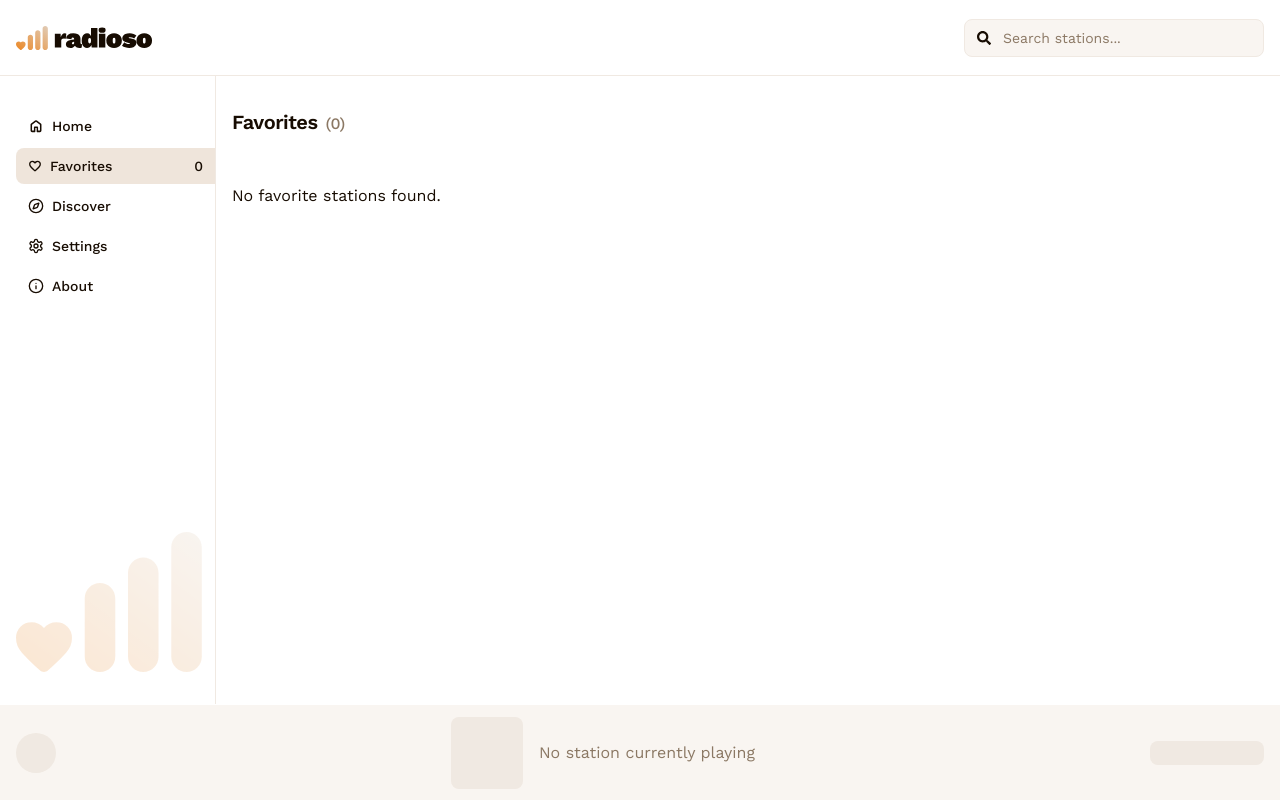
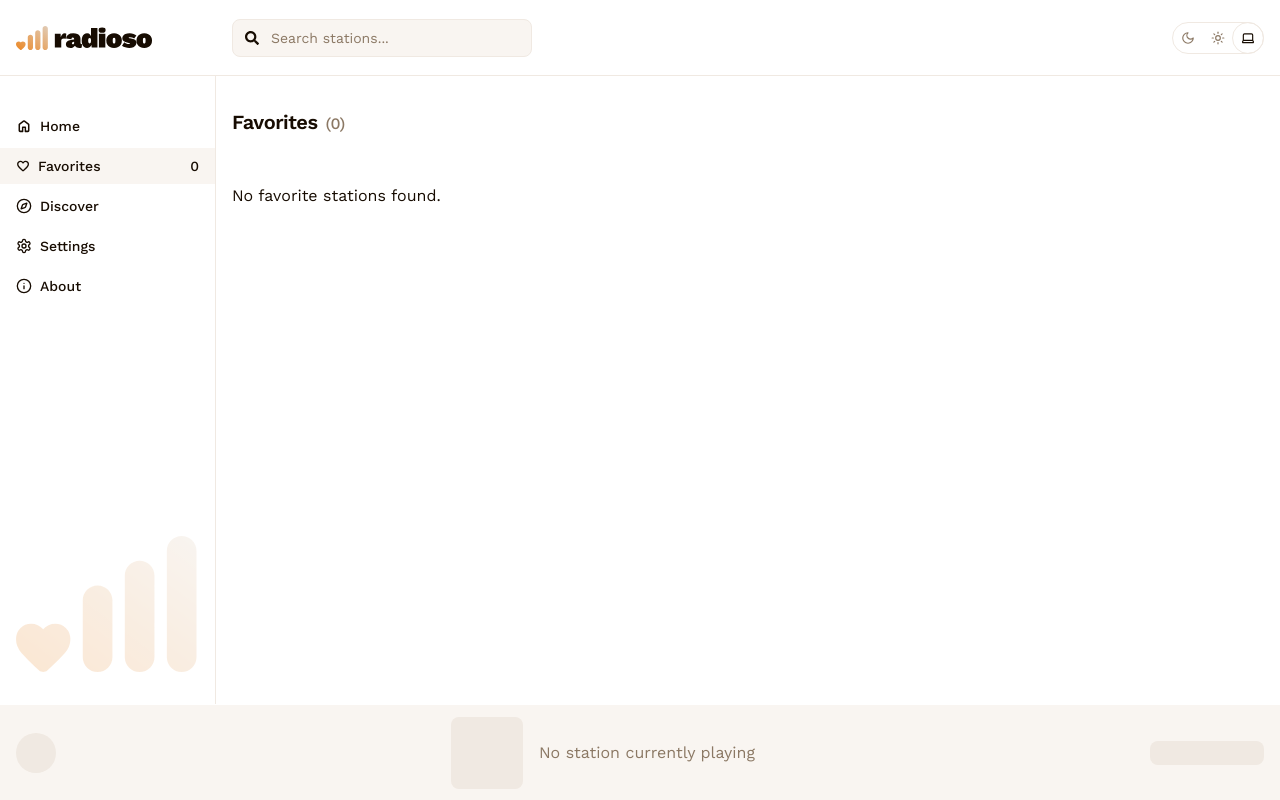
Before and after one commit to Rich1997/radioso, a React (Vite) app: page /favorites in a window 1280 px wide. Built offline with nearby package versions, Linux system fonts and the light colour scheme.

Commit message:
Update to new desktop UI, add theme toggle for desktop, other minor tweaks

```diff
--- a/src/components/Layout.tsx
+++ b/src/components/Layout.tsx
@@ -9,21 +9,21 @@ export const Layout: React.FC = () => {
     return (
         <div className="relative flex min-h-patch flex-col bg-background">
             <div className="flex flex-1 flex-col">
-                <div className="max-w-7xl container mx-auto sticky top-0 z-10">
+                <div className="sticky top-0 z-10 w-full">
                     <Topbar />
                     <div className="bg-gradient-to-b from-background to-transparent w-full h-5 -mb-5 relative sm:hidden block" />
                 </div>
                 <div className="bg-border sticky top-[75px] h-[1px] z-20 sm:block hidden" />
-                <div className="max-w-7xl flex gap-4 flex-1 container mx-auto sm:px-4 px-0">
+                <div className="flex gap-4 flex-1 sm:pr-4 pr-0">
                     <Sidebar />
-                    <div className="sm:max-w-[calc(100%-216px)] w-full">
+                    <div className="sm:max-w-[calc(100%-232px)] max-w-full mx-auto sm:w-[1240px] w-full">
                         <Outlet />
                     </div>
                 </div>
             </div>
             <footer className="sticky bottom-0 bg-muted z-30 w-full">
                 <div className="bg-gradient-to-t from-background to-transparent w-full h-8 -mt-8 relative sm:hidden block" />
-                <div className="max-w-7xl container sm:h-[95px] h-[84px] sm:px-0 w-full mx-auto">
+                <div className="sm:h-[95px] h-[84px] sm:px-0 w-full">
                     <NowPlaying />
                 </div>
                 <BottomNav />
--- a/src/components/Search.tsx
+++ b/src/components/Search.tsx
@@ -16,11 +16,7 @@ const Search: React.FC = () => {
         navigate(`/search/${encodeURIComponent(term)}`);
     };
 
-    return (
-        <>
-            <Searchbar onSearch={handleSearch} placeholder="Search stations..." />
-        </>
-    );
+    return <Searchbar onSearch={handleSearch} placeholder="Search stations..." />;
 };
 
 export default Search;
--- a/src/components/Searchbar.tsx
+++ b/src/components/Searchbar.tsx
@@ -22,7 +22,7 @@ export const Searchbar: React.FC<SearchProps> = ({ onSearch, placeholder = "Ente
     };
 
     return (
-        <div className="flex gap-3 bg-muted border focus-visible:outline-none focus-visible:ring-2 focus-visible:ring-ring focus-visible:ring-offset-2 sm:rounded-lg rounded-full min-w-[230px] w-full sm:w-[300px]">
+        <div className="flex gap-3 bg-muted border focus-visible:outline-none focus-visible:ring-2 focus-visible:ring-ring focus-visible:ring-offset-2 sm:rounded-lg rounded-full min-w-[230px] w-full md:w-[300px]">
             <Button onClick={handleSearch} variant="ghost" size="oo" className="sm:pl-3 pl-4">
                 <FaSearch />
             </Button>
--- a/src/components/Sidebar.tsx
+++ b/src/components/Sidebar.tsx
@@ -9,19 +9,17 @@ const Sidebar = () => {
     const { favorites } = useRadioContext();
 
     return (
-        <aside className="sticky top-[76px] h-[calc(100dvh-172px)] hidden shrink-0 sm:sticky sm:block py-8 border-r w-[200px] select-none">
+        <aside className="sticky top-[76px] h-[calc(100dvh-172px)] hidden shrink-0 sm:sticky sm:block py-8 border-r w-[216px] select-none">
             <nav className="h-full scrollarea mb-4 overflow-y-auto overflow-x-hidden">
                 <div className="flex flex-col items-stretch gap-6 justify-between h-full">
                     <div className="flex flex-col gap-1 text-sm font-medium">
                         <NavLink
                             to="/"
                             className={({ isActive }) =>
-                                isActive
-                                    ? "bg-secondary/50 rounded-l-lg hover:bg-secondary/70"
-                                    : "hover:bg-muted rounded-l-lg"
+                                isActive ? "bg-muted hover:bg-secondary/40" : "hover:bg-secondary/40"
                             }
                         >
-                            <div className="flex gap-2 h-9 py-2 px-3 items-center">
+                            <div className="flex gap-2 h-9 py-2 px-4 items-center">
                                 <HomeIcon size={16} />
                                 <div className="flex items-center gap-2 text-sm">Home</div>
                             </div>
@@ -29,12 +27,10 @@ const Sidebar = () => {
                         <NavLink
                             to="/favorites"
                             className={({ isActive }) =>
-                                isActive
-                                    ? "bg-secondary/50 rounded-l-lg hover:bg-secondary/70"
-                                    : "hover:bg-muted rounded-l-lg"
+                                isActive ? "bg-muted hover:bg-secondary/40" : "hover:bg-secondary/40"
                             }
                         >
-                            <div className="flex gap-2 h-9 py-2 px-3 items-center">
+                            <div className="flex gap-2 h-9 py-2 px-4 items-center">
                                 <FavoriteIcon size={16} />
                                 <div className="flex items-center gap-2 text-sm justify-between w-full">
                                     <div>Favorites</div>
@@ -45,12 +41,10 @@ const Sidebar = () => {
                         <NavLink
                             to="/discover"
                             className={({ isActive }) =>
-                                isActive
-                                    ? "bg-secondary/50 rounded-l-lg hover:bg-secondary/70"
-                                    : "hover:bg-muted rounded-l-lg"
+                                isActive ? "bg-muted hover:bg-secondary/40" : "hover:bg-secondary/40"
                             }
                         >
-                            <div className="flex gap-2 h-9 py-2 px-3 items-center">
+                            <div className="flex gap-2 h-9 py-2 px-4 items-center">
                                 <Compass size={16} />
                                 <div className="flex items-center gap-2 text-sm">Discover</div>
                             </div>
@@ -58,12 +52,10 @@ const Sidebar = () => {
                         <NavLink
                             to="/settings"
                             className={({ isActive }) =>
-                                isActive
-                                    ? "bg-secondary/50 rounded-l-lg hover:bg-secondary/70"
-                                    : "hover:bg-muted rounded-l-lg"
+                                isActive ? "bg-muted hover:bg-secondary/40" : "hover:bg-secondary/40"
                             }
                         >
-                            <div className="flex gap-2 h-9 py-2 px-3 items-center">
+                            <div className="flex gap-2 h-9 py-2 px-4 items-center">
                                 <Settings size={16} />
                                 <div className="flex items-center gap-2 text-sm">Settings</div>
                             </div>
@@ -71,19 +63,17 @@ const Sidebar = () => {
                         <NavLink
                             to="/about"
                             className={({ isActive }) =>
-                                isActive
-                                    ? "bg-secondary/50 rounded-l-lg hover:bg-secondary/70"
-                                    : "hover:bg-muted rounded-l-lg"
+                                isActive ? "bg-muted hover:bg-secondary/40" : "hover:bg-secondary/40"
                             }
                         >
-                            <div className="flex gap-2 h-9 py-2 px-3 items-center">
+                            <div className="flex gap-2 h-9 py-2 px-4 items-center">
                                 <Info size={16} />
                                 <div className="flex items-center gap-2 text-sm">About</div>
                             </div>
                         </NavLink>
                     </div>
-                    <div className="opacity-20">
-                        <SidebarLogo height={140} />
+                    <div className="opacity-20 px-4">
+                        <SidebarLogo height={136} />
                     </div>
                 </div>
             </nav>
--- /dev/null
+++ b/src/components/ThemeSwitcher.tsx
@@ -0,0 +1,43 @@
+import { Moon, Sun, Laptop } from "lucide-react";
+import { useTheme } from "@/context/ThemeContext";
+import { useEffect, useState } from "react";
+
+type Theme = "light" | "dark" | "system";
+
+export default function ThemeSwitcher() {
+    const { setTheme, theme } = useTheme();
+    const [mounted, setMounted] = useState(false);
+
+    useEffect(() => setMounted(true), []);
+
+    if (!mounted) {
+        return null;
+    }
+
+    const options: { value: Theme; icon: React.ReactNode }[] = [
+        { value: "dark", icon: <Moon size={14} /> },
+        { value: "light", icon: <Sun size={14} /> },
+        { value: "system", icon: <Laptop size={14} /> },
+    ];
+
+    return (
+        <div className="flex items-center justify-center h-8">
+            <div className="bg-background rounded-full flex border h-full w-full">
+                {options.map((option) => (
+                    <button
+                        key={option.value}
+                        onClick={() => setTheme(option.value.toLowerCase() as Theme)}
+                        className={`p-2 rounded-full ${
+                            theme === option.value
+                                ? "outline outline-1 outline-border text-foreground"
+                                : "hover:text-foreground text-muted-foreground"
+                        }`}
+                        aria-label={`Set theme to ${option.value}`}
+                    >
+                        {option.icon}
+                    </button>
+                ))}
+            </div>
+        </div>
+    );
+}
--- a/src/components/Topbar.tsx
+++ b/src/components/Topbar.tsx
@@ -1,17 +1,21 @@
 import Logo from "./assets/Logo";
 import MobileLogo from "./assets/MobileLogo";
 import Search from "./Search";
+import ThemeSwitcher from "./ThemeSwitcher";
 
 const Topbar = () => {
     return (
         <div className="flex gap-4 bg-background w-full justify-between sm:items-center px-4 sm:py-4 pt-6 pb-4 items-center sm:h-[75px] h-[90px]">
-            <div className="hidden sm:block">
+            <div className="hidden sm:block min-w-[200px]">
                 <Logo height={24} primaryColor="hsl(var(--primary))" secondaryColor="hsl(var(--secondary))" />
             </div>
             <div className="sm:hidden block">
                 <MobileLogo height={24} />
             </div>
-            <Search />
+            <div className="flex items-center justify-between sm:max-w-[calc(100%-200px)] max-w-full mx-auto sm:w-[1240px] w-full gap-4">
+                <Search />
+                <ThemeSwitcher />
+            </div>
         </div>
     );
 };
--- a/src/components/ui snippets/GridContainer.tsx
+++ b/src/components/ui snippets/GridContainer.tsx
@@ -6,7 +6,7 @@ type GridContainerProps = {
 
 const GridContainer: React.FC<GridContainerProps> = ({ children }) => {
     return (
-        <div className="grid lg:grid-cols-2 xl:grid-cols-3 grid-cols-1 gap-x-4 sm:gap-y-2 gap-y-1 sm:pb-8 pb-6 w-full">
+        <div className="grid lg:grid-cols-2 xl:grid-cols-3 grid-cols-1 gap-x-4 sm:gap-y-2 gap-y-1 sm:pb-8 pb-6 w-full sm:mt-0 -mt-2">
             {children}
         </div>
     );
```
Also changed, not shown: src/context/ThemeContext.tsx (+20 -13 lines).
